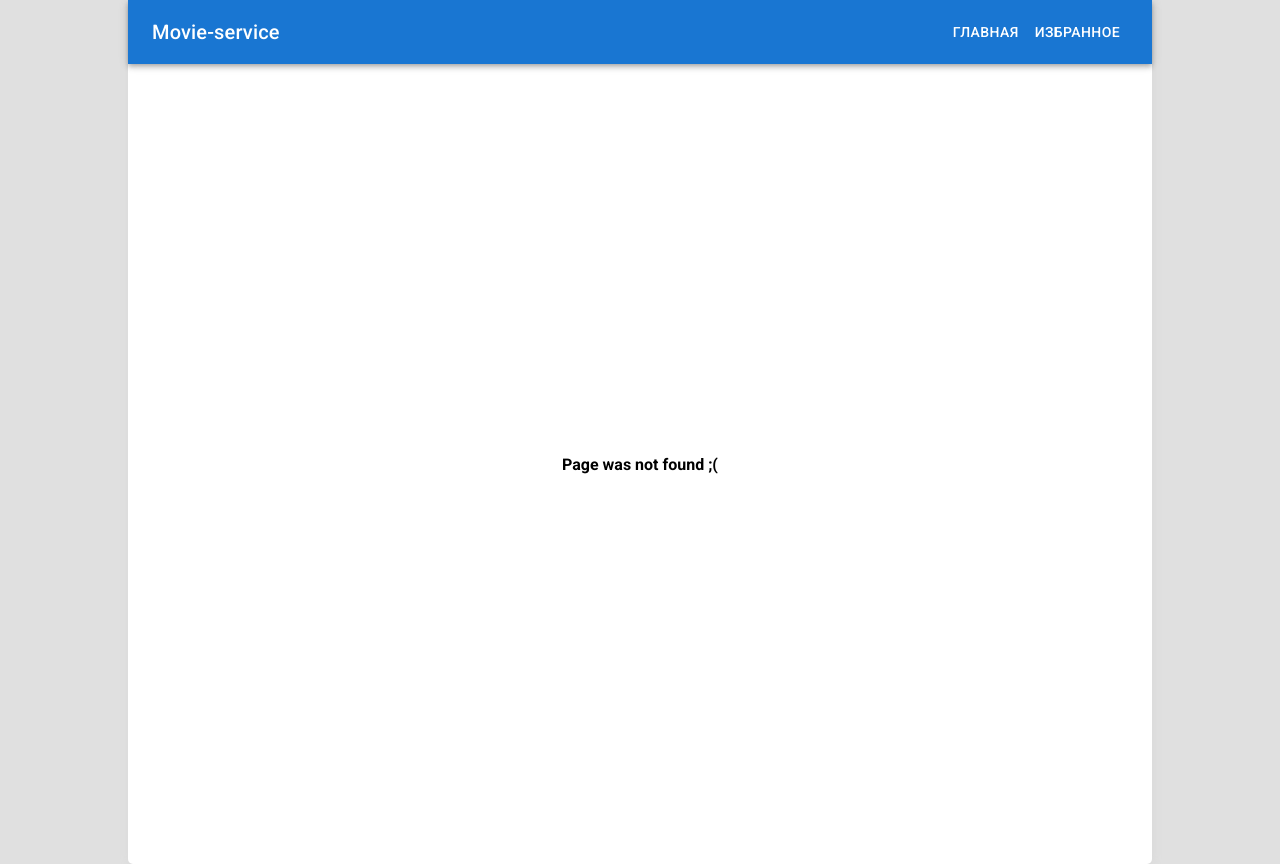
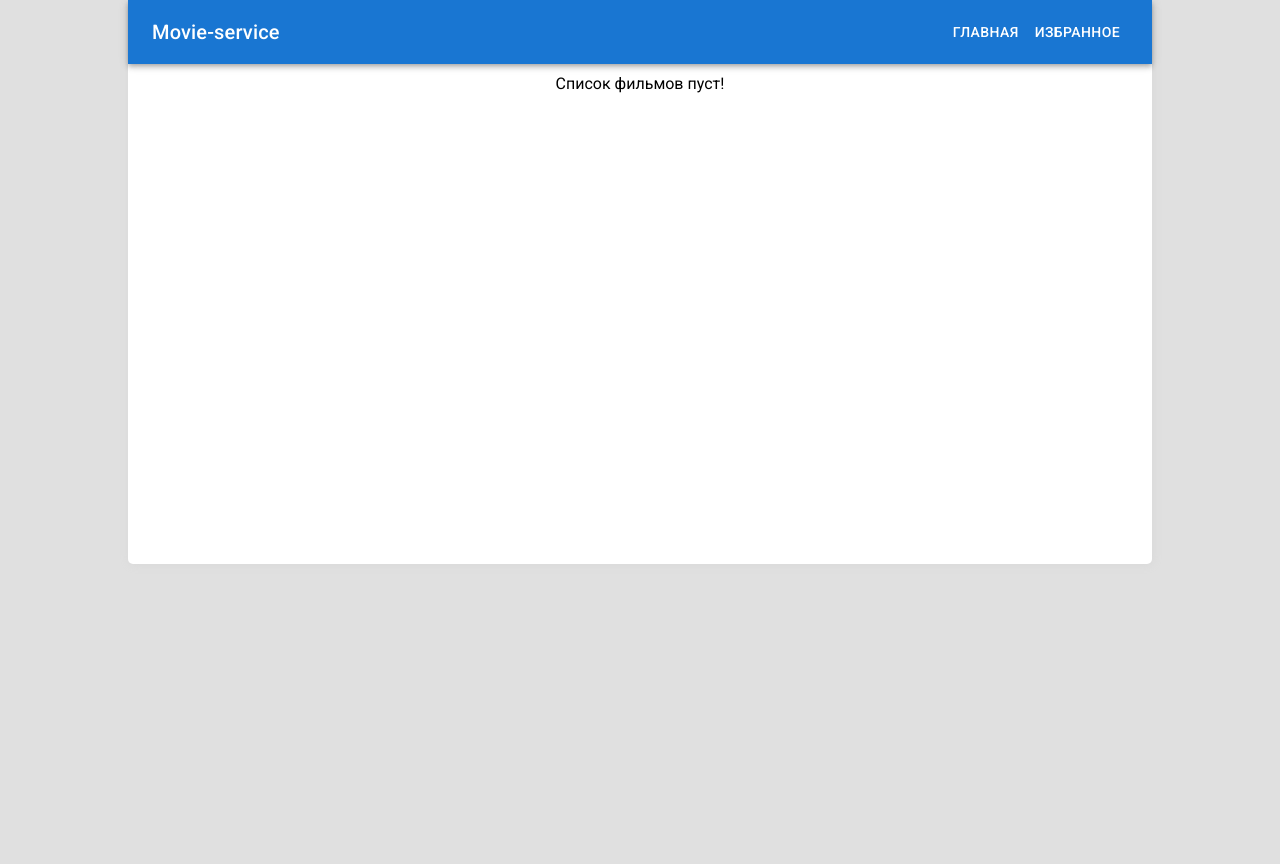
Before and after one commit to hryashik/vk-internship-frontend, a React (Vite) app: page /favorites in a window 1280 px wide. Before the commit this address had no page. After the commit the page ends 800 px from the top, so only its background shows below. Built offline with nearby package versions, Linux system fonts and the light colour scheme.

Commit message:
realize sync component with local storage

```diff
--- a/src/api/movieApi.ts
+++ b/src/api/movieApi.ts
@@ -9,6 +9,7 @@ export type RequestData = {
    page: number;
    sortType: SortEnumType;
    limit?: number;
+   id?: number[];
 };
 
 class ApiClient {
@@ -67,6 +68,10 @@ class ApiClient {
          );
       }
 
+      data.id?.forEach((id) => {
+         params.append("id", id.toString());
+      });
+
       return decodeURI(params.toString());
    }
 
--- a/src/components/MovieList.module.css
+++ b/src/components/MovieList.module.css
@@ -1,3 +1,10 @@
 .container {
+   height: inherit;
    padding: 10px;
 }
+
+.container__inner {
+   display: flex;
+   justify-content: center;
+   align-items: center;
+}
--- a/src/components/MovieList.tsx
+++ b/src/components/MovieList.tsx
@@ -8,11 +8,13 @@ interface IProps {
 }
 
 const MovieList: React.FC<IProps> = ({ movies }) => {
-   if (!movies.length) {
+   if (movies.length === 0) {
       return (
-         <>
-            <h1>Loading...</h1>
-         </>
+         <div className={styles.container}>
+            <div className={styles.container__inner}>
+               <p>Список фильмов пуст!</p>
+            </div>
+         </div>
       );
    }
    return (
--- /dev/null
+++ b/src/pages/FavoritesPage/FavoritesPage.module.css
@@ -0,0 +1,5 @@
+.container {}
+
+.container__inner {
+   min-height: 500px;
+}
--- /dev/null
+++ b/src/pages/FavoritesPage/FavoritesPage.tsx
@@ -0,0 +1,42 @@
+import { useEffect, useState } from "react";
+import MovieList from "../../components/MovieList";
+import { MovieType } from "../../types/movieType";
+import apiClient from "../../api/movieApi";
+import { SortEnumType } from "../../types/sortType";
+import MovieListSkeleton from "../../components/MovieItemSkeleton";
+import styles from "./FavoritesPage.module.css";
+import { getMoviesFromLocalStorage } from "../../utilities/getMoviesFromLocalStorage";
+
+const FavoritesPage = () => {
+   const [movies, setMovies] = useState<MovieType[]>([]);
+   const [fetching, setIsFetching] = useState<boolean>(false);
+   const [page, setPage] = useState<number>(1);
+   useEffect(() => {
+      const ids = getMoviesFromLocalStorage();
+      if (ids.length) {
+         setIsFetching(true);
+         apiClient
+            .fetchMovies({
+               genres: [],
+               page,
+               sortType: SortEnumType.AlphabetAsc,
+               year: [1990, 2024],
+               id: ids,
+            })
+            .then((data) => {
+               setMovies(data.docs);
+               setPage(data.page);
+            })
+            .finally(() => setIsFetching(false));
+      }
+   }, [page]);
+   return (
+      <div className={styles.container}>
+         <div className={styles.container__inner}>
+            {!fetching ? <MovieList movies={movies} /> : <MovieListSkeleton />}
+         </div>
+      </div>
+   );
+};
+
+export default FavoritesPage;
--- a/src/pages/MoviePage/MoviePage.tsx
+++ b/src/pages/MoviePage/MoviePage.tsx
@@ -7,11 +7,15 @@ import AddOutlinedIcon from "@mui/icons-material/AddOutlined";
 import StarRating from "../../components/ui/StarRating";
 import apiClient from "../../api/movieApi";
 import MoviePageSkeleton from "../../components/MoviePageSkeleton";
+import { saveMovieInLocalStorage } from "../../utilities/saveMovieInLocalStorage";
+import { deleteMovieFromLocalStorage } from "../../utilities/deleteMovieFromLocalStorage";
+import { getMoviesFromLocalStorage } from "../../utilities/getMoviesFromLocalStorage";
 
 const MoviePage = () => {
    const { movieId } = useParams();
    const navigate = useNavigate();
    const [movieInfo, setMovieInfo] = useState<MovieType | undefined>(undefined);
+   const [isFavorite, setIsFavorite] = useState(false);
    const [isFetching, setIsFetching] = useState<boolean>(false);
 
    const formatGenres = useMemo(() => {
@@ -34,6 +38,17 @@ const MoviePage = () => {
       return str;
    }, [movieInfo]);
 
+   const handleClick = () => {
+      if (!movieInfo) return;
+      if (isFavorite) {
+         deleteMovieFromLocalStorage(movieInfo.id);
+         setIsFavorite(false);
+      } else {
+         saveMovieInLocalStorage(movieInfo.id);
+         setIsFavorite(true);
+      }
+   };
+
    useEffect(() => {
       if (!movieId || !Number(movieId)) {
          navigate("/404");
@@ -47,6 +62,13 @@ const MoviePage = () => {
             .finally(() => setIsFetching(false));
       }
    }, [movieId, navigate]);
+
+   useEffect(() => {
+      if (movieInfo) {
+         setIsFavorite(getMoviesFromLocalStorage().includes(movieInfo.id));
+      }
+   }, [movieInfo]);
+
    if (isFetching) {
       return (
          <div className={styles.container}>
@@ -86,11 +108,12 @@ const MoviePage = () => {
                   {movieInfo.alternativeName || ""}
                </Typography>
                <Button
+                  onClick={handleClick}
                   sx={{ mt: 2, mb: 2 }}
                   variant="outlined"
-                  endIcon={<AddOutlinedIcon />}
+                  endIcon={!isFavorite && <AddOutlinedIcon />}
                >
-                  В избранное
+                  {isFavorite ? "Убрать из избранного" : "В избранное"}
                </Button>
                <Typography variant="h5" fontWeight={600} fontSize={18} mb={2}>
                   О фильме:
--- a/src/router/router.ts
+++ b/src/router/router.ts
@@ -3,6 +3,7 @@ import MainPage from "../pages/MainPage";
 import MoviePage from "../pages/MoviePage/MoviePage";
 import NotFoundPage from "../pages/NoutFoundPage";
 import ApplicationBar from "../components/AppBar/ApplicationBar";
+import FavoritesPage from "../pages/FavoritesPage/FavoritesPage";
 
 const router = createBrowserRouter([
    {
@@ -14,6 +15,7 @@ const router = createBrowserRouter([
             Component: MainPage,
          },
          { path: "/movie/:movieId", Component: MoviePage },
+         { path: "/favorites", Component: FavoritesPage },
          { path: "/404", Component: NotFoundPage },
          { path: "*", Component: NotFoundPage },
       ],
--- /dev/null
+++ b/src/utilities/deleteMovieFromLocalStorage.ts
@@ -0,0 +1,10 @@
+import { getMoviesFromLocalStorage } from "./getMoviesFromLocalStorage";
+
+export function deleteMovieFromLocalStorage(id: number) {
+   const fieldName = "favorite-movies";
+   const arr = getMoviesFromLocalStorage();
+   localStorage.setItem(
+      fieldName,
+      JSON.stringify(arr.filter((el) => el != id))
+   );
+}
--- /dev/null
+++ b/src/utilities/getMoviesFromLocalStorage.ts
@@ -0,0 +1,11 @@
+/**
+ * Извлекает массив ID фильмов из localStorage по ключу "favorite-movies".
+ * Если массив не существует в localStorage, возвращает пустой массив.
+ * @returns {number[]} Массив ID фильмов из localStorage.
+ */
+export function getMoviesFromLocalStorage() {
+   const fieldName = "favorite-movies";
+
+   const arr: number[] = JSON.parse(localStorage.getItem(fieldName) || "[]");
+   return arr;
+}
--- /dev/null
+++ b/src/utilities/saveMovieInLocalStorage.ts
@@ -0,0 +1,13 @@
+/**
+ * Сохраняет ID фильма в localStorage в массиве с ключом "favorite-movies".
+ * Если массив уже существует, добавляет новый ID в конец массива.
+ * Если массив не существует, создает новый массив с данным ID.
+ * @param {number} id - ID фильма для сохранения в localStorage.
+ */
+
+export function saveMovieInLocalStorage(id: number) {
+   const nameField = "favorite-movies";
+   const arr: number[] = JSON.parse(localStorage.getItem(nameField) || "[]");
+   arr.push(id);
+   localStorage.setItem(nameField, JSON.stringify(arr));
+}
```
